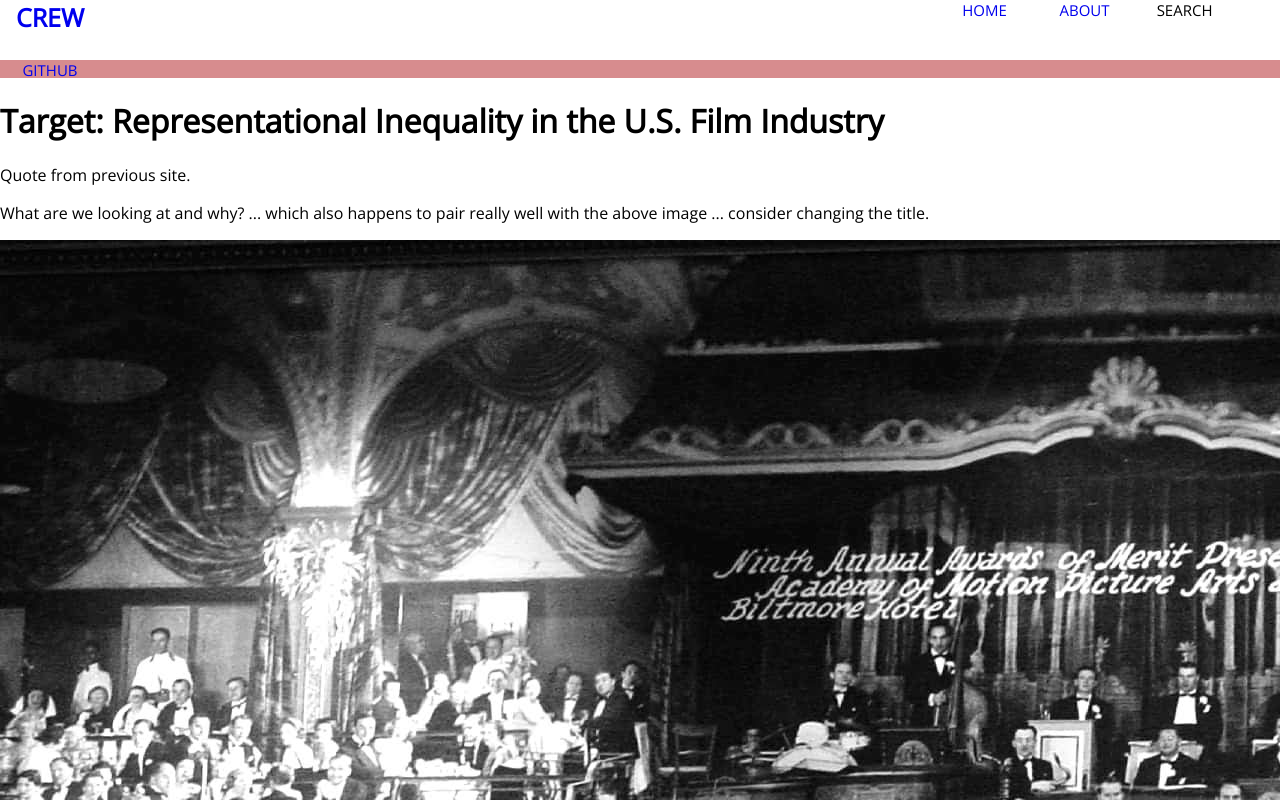
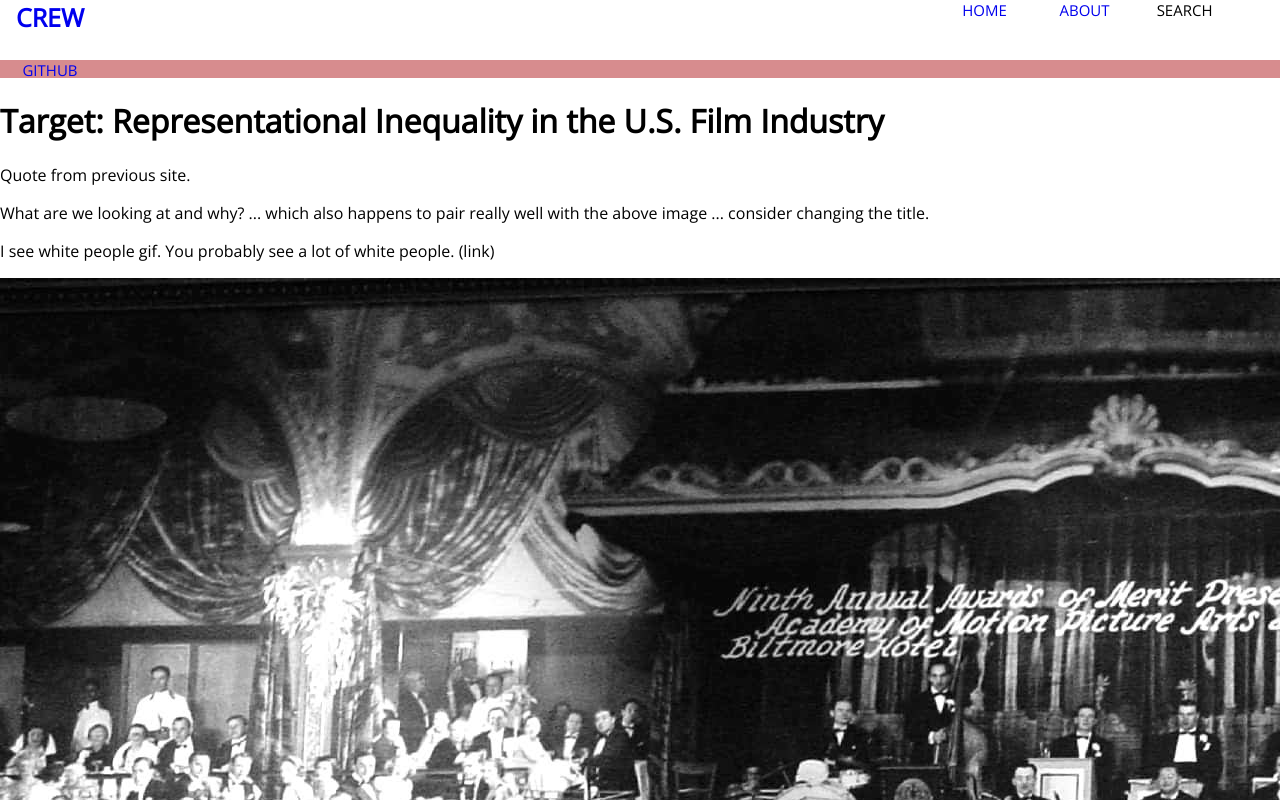
Before and after one commit to social-good/credits, a React (Create React App) app: page /feed/0 in a window 1280 px wide. Shown: the top 800 px of the page. Built offline with nearby package versions, Linux system fonts and the light colour scheme.

Commit message:
added gh pages stuff to git

```diff
--- a/src/components/closeups/Closeup0.js.jsx
+++ b/src/components/closeups/Closeup0.js.jsx
@@ -14,6 +14,7 @@ export default class Closeup0 extends Component {
 				<div>
 					<p> Quote from previous site. </p>
 					<p> What are we looking at and why? ... which also happens to pair really well with the above image ... consider changing the title.</p>
+					<p> I see white people gif. You probably see a lot of white people. (link) </p>
 					<img src={require('../../media/images/Ninth_Academy_Awards.jpg')} alt={'Cannot display this.'}/>
 					<p> Credits seem to scroll by... and nobody cares </p>
 					<img src={require('../../media/images/Credits Blur.png')} alt={'Cannot display this.'}/>
```
Also changed, not shown: package.json (+8 -2 lines), 1 other file (tests, documents, lock files or other folders).
